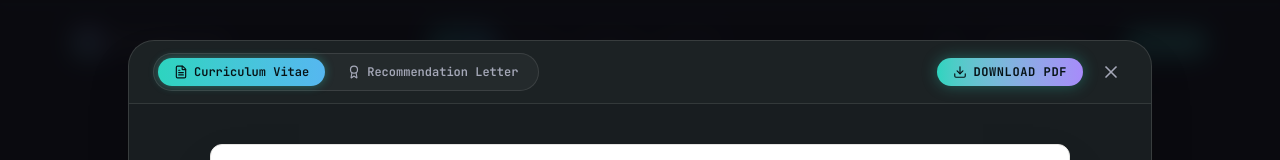
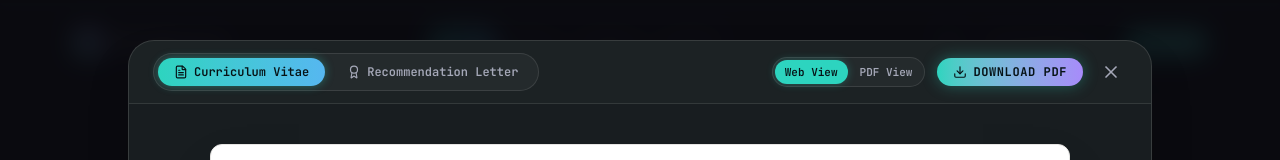
Before and after one commit to softdevbrian/BMK-Portfolio, a Next.js app: page / in a window 1280 px wide. Both pictures are taken after a click on the button "Documentation". Shown: the top 160 px of the page. Built offline with nearby package versions, Linux system fonts and the light colour scheme.

Commit message:
Refactor CvModal action controls for improved accessibility and consistent styling

```diff
--- a/src/components/ui/CvModal.tsx
+++ b/src/components/ui/CvModal.tsx
@@ -165,14 +165,13 @@ function DocumentationModalContent({
         </div>
 
         {/* Action & Zoom Controls */}
-        <div className="flex items-center gap-2 sm:gap-3 shrink-0 ml-auto">
-          {/* View Format Switcher (Only shown if browser supports inline PDF viewing) */}
-          {supportsPdf && (
-            <div className="flex items-center gap-1 p-0.5 rounded-[var(--r-pill)] bg-[var(--surface)] border border-[var(--line)]">
+        <div className="flex items-center gap-1.5 sm:gap-3 shrink-0 ml-auto">
+          {/* View Format Switcher (Always visible on all screen sizes) */}
+          <div className="flex items-center gap-0.5 p-0.5 rounded-[var(--r-pill)] bg-[var(--surface)] border border-[var(--line)]">
             <button
               onClick={() => setViewMode("html")}
               className={cn(
-                  "px-2.5 sm:px-3 py-1 rounded-[var(--r-pill)] font-mono text-[11px] font-semibold transition-colors cursor-pointer",
+                "px-2 sm:px-2.5 py-1 rounded-[var(--r-pill)] font-mono text-[10px] sm:text-[11px] font-semibold transition-colors cursor-pointer",
                 viewMode === "html"
                   ? "bg-[var(--teal)] text-[#061215] shadow-[0_0_8px_rgba(45,212,191,0.3)]"
                   : "text-[var(--text-2)] hover:text-[var(--text)]"
@@ -183,7 +182,7 @@ function DocumentationModalContent({
             <button
               onClick={() => setViewMode("pdf")}
               className={cn(
-                  "px-2.5 sm:px-3 py-1 rounded-[var(--r-pill)] font-mono text-[11px] font-semibold transition-colors cursor-pointer",
+                "px-2 sm:px-2.5 py-1 rounded-[var(--r-pill)] font-mono text-[10px] sm:text-[11px] font-semibold transition-colors cursor-pointer",
                 viewMode === "pdf"
                   ? "bg-[var(--teal)] text-[#061215] shadow-[0_0_8px_rgba(45,212,191,0.3)]"
                   : "text-[var(--text-2)] hover:text-[var(--text)]"
@@ -192,7 +191,6 @@ function DocumentationModalContent({
               PDF View
             </button>
           </div>
-          )}
 
           {/* Zoom Toolbar (Only in HTML view) */}
           {viewMode === "html" && (
```
Lines whose indentation alone changed are shown as unchanged.
